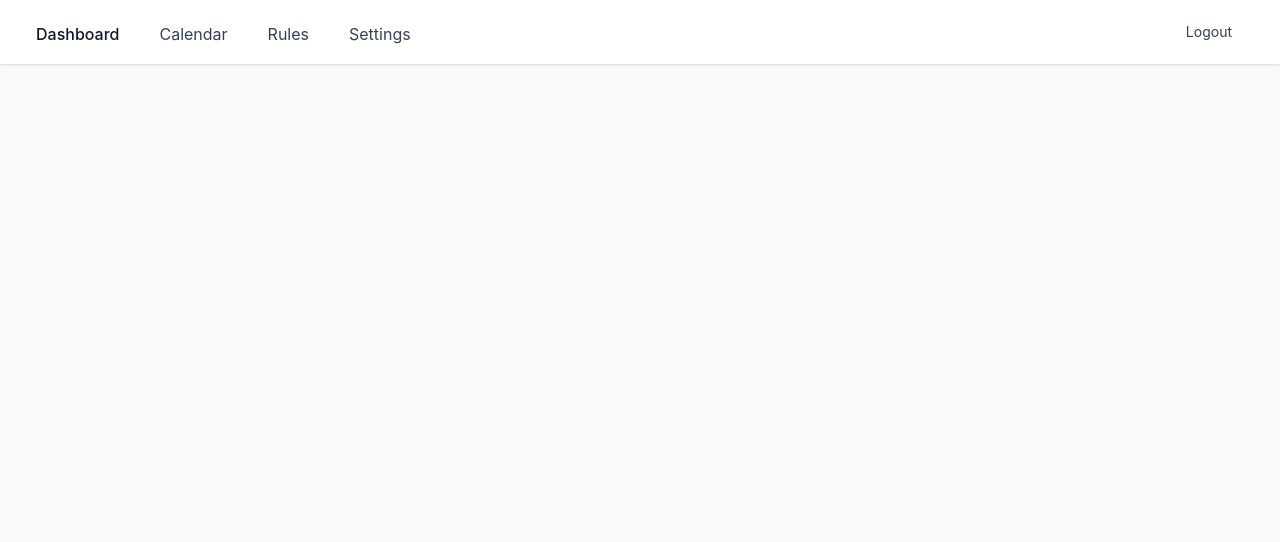
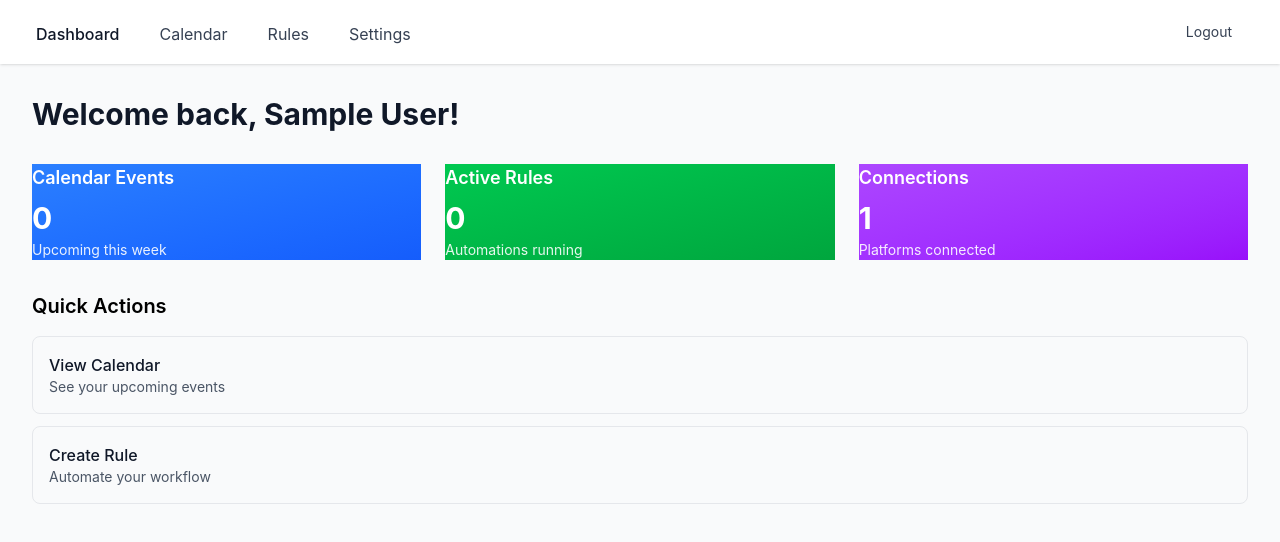
Before and after one commit to Dshad-Anon/CalendarStatusSynchronizer, a React (Vite) app in the folder frontend/: page /dashboard in a window 1280 px wide. Shown: the top 542 px of the page. Built offline with nearby package versions, Linux system fonts and the light colour scheme; sample sign-in values are in the browser's storage.

Commit message:
added calendar and dashboard routes in app.tsx and added a new dashboard page.

```diff
--- a/frontend/src/App.tsx
+++ b/frontend/src/App.tsx
@@ -1,15 +1,15 @@
 import { BrowserRouter, Navigate, Route, Routes } from "react-router-dom";
 import { Layout } from "./components/Layout";
-
+import { Calendar } from "./pages/Calendar";
+import { Dashboard } from "./pages/Dashboard";
 import { Login } from "./pages/Login";
-
 import { Register } from "./pages/Register";
 
 // Protected route wrapper to wrap the routes that require authentication.
-// const ProtectedRoute = ({ children }: { children: React.ReactNode }) => {
-//   const isAuthenticated = !!localStorage.getItem("token");
-//   return isAuthenticated ? <>{children}</> : <Navigate to="/login" />;
-// };
+const ProtectedRoute = ({ children }: { children: React.ReactNode }) => {
+  const isAuthenticated = !!localStorage.getItem("token");
+  return isAuthenticated ? <>{children}</> : <Navigate to="/login" />;
+};
 
 function App() {
   return (
@@ -18,6 +18,22 @@ function App() {
         <Routes>
           <Route path="/login" element={<Login />} />
           <Route path="/register" element={<Register />} />
+          <Route
+            path="/dashboard"
+            element={
+              <ProtectedRoute>
+                <Dashboard />
+              </ProtectedRoute>
+            }
+          />
+          <Route
+            path="/calendar"
+            element={
+              <ProtectedRoute>
+                <Calendar />
+              </ProtectedRoute>
+            }
+          />
           <Route path="/" element={<Navigate to="/dashboard" />} />
         </Routes>
       </Layout>
--- /dev/null
+++ b/frontend/src/pages/Dashboard.tsx
@@ -0,0 +1,58 @@
+import { useEffect, useState } from "react";
+
+export const Dashboard = () => {
+  const [user, setUser] = useState<any>(null);
+
+  useEffect(() => {
+    const userData = localStorage.getItem("user");
+    if (userData) {
+      setUser(JSON.parse(userData));
+    }
+  }, []);
+
+  return (
+    <div>
+      <h1 className="text-3xl font-bold text-gray-900 mb-8">Welcome back, {user?.name}!</h1>
+
+      <div className="grid grid-cols-1 md:grid-cols-3 gap-6">
+        <div className="card bg-gradient-to-br from-blue-500 to-blue-600 text-white">
+          <h3 className="text-lg font-semibold mb-2">Calendar Events</h3>
+          <p className="text-3xl font-bold">0</p>
+          <p className="text-sm opacity-90 mt-1">Upcoming this week</p>
+        </div>
+
+        <div className="card bg-gradient-to-br from-green-500 to-green-600 text-white">
+          <h3 className="text-lg font-semibold mb-2">Active Rules</h3>
+          <p className="text-3xl font-bold">0</p>
+          <p className="text-sm opacity-90 mt-1">Automations running</p>
+        </div>
+
+        <div className="card bg-gradient-to-br from-purple-500 to-purple-600 text-white">
+          <h3 className="text-lg font-semibold mb-2">Connections</h3>
+          <p className="text-3xl font-bold">1</p>
+          <p className="text-sm opacity-90 mt-1">Platforms connected</p>
+        </div>
+      </div>
+
+      <div className="mt-8 card">
+        <h2 className="text-xl font-semibold mb-4">Quick Actions</h2>
+        <div className="space-y-3">
+          <a
+            href="/calendar"
+            className="block p-4 border border-gray-200 rounded-lg hover:border-blue-500 hover:bg-blue-50 transition-colors"
+          >
+            <h3 className="font-medium text-gray-900">View Calendar</h3>
+            <p className="text-sm text-gray-600">See your upcoming events</p>
+          </a>
+          <a
+            href="/rules"
+            className="block p-4 border border-gray-200 rounded-lg hover:border-blue-500 hover:bg-blue-50 transition-colors"
+          >
+            <h3 className="font-medium text-gray-900">Create Rule</h3>
+            <p className="text-sm text-gray-600">Automate your workflow</p>
+          </a>
+        </div>
+      </div>
+    </div>
+  );
+};
```
